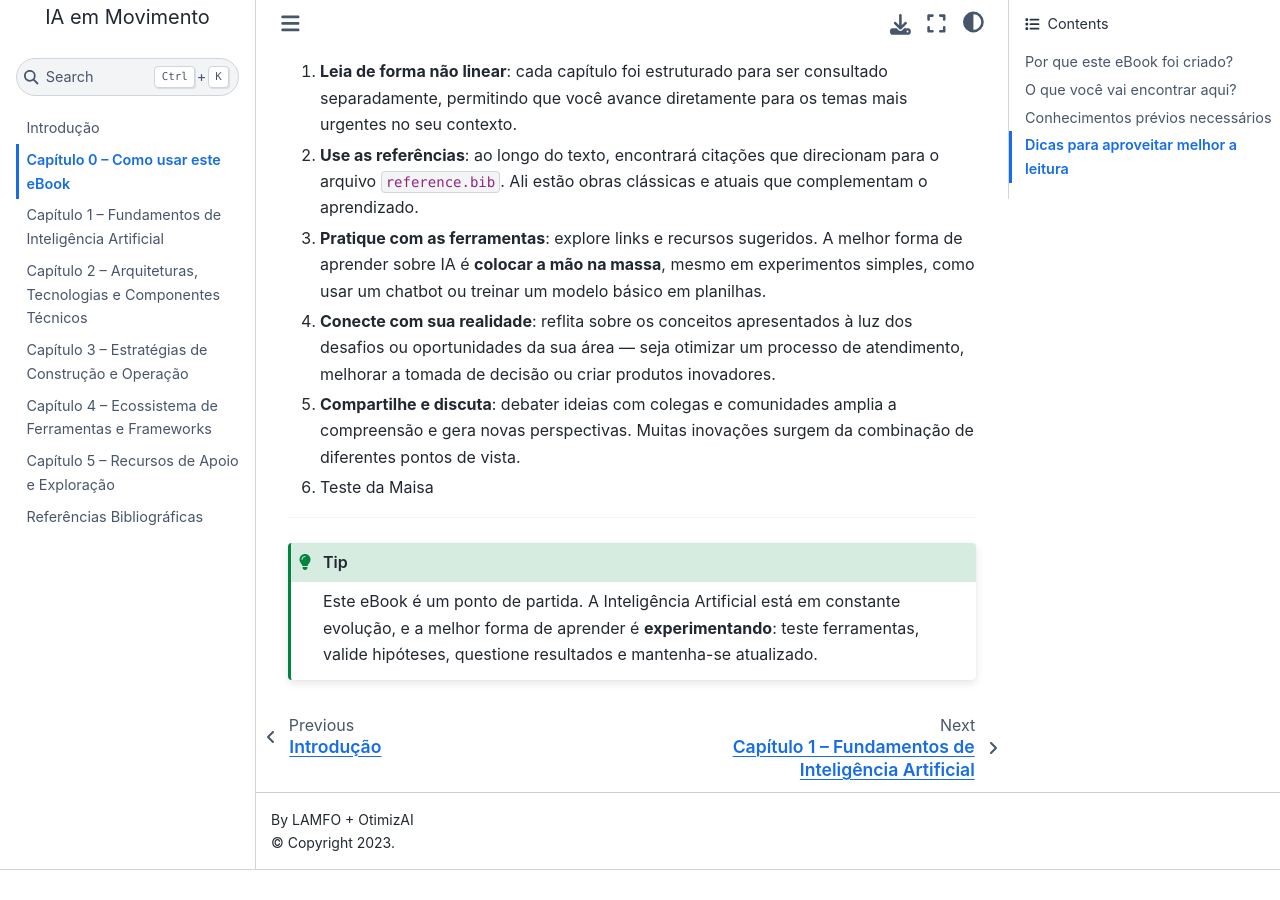
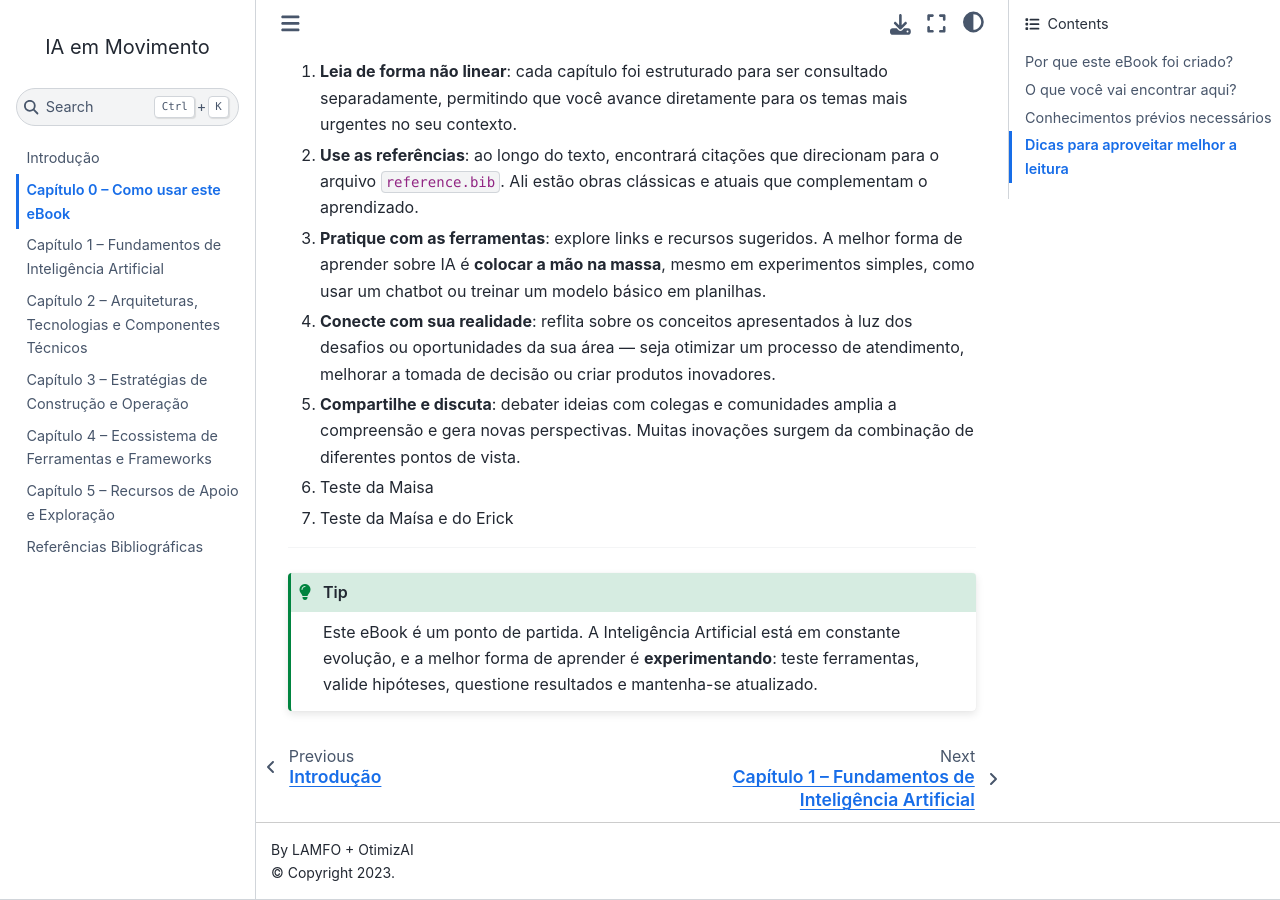
Before and after one commit to unb-lamfo-negocios-ai/LivroIAemMovimento, a Jupyter Book: the page built from capitulos/cap0.md, in a window 1280 px wide and 900 px high, scrolled down 2103 px. Built offline with Jupyter Book 1.0.4 settings and Sphinx 7.4.7 and the Sphinx Book theme 1.1.4, drawn with Linux system fonts in a browser that asks for light colours; cross-references to code outside the pages are shown as plain code; before the commit the page ends 2973 px from its top, so only the background shows below that.

Commit message:
Update cap0.md

```diff
--- a/capitulos/cap0.md
+++ b/capitulos/cap0.md
@@ -52,6 +52,7 @@ Por exemplo: quando falarmos em “redes neurais”, você pode imaginá-las com
 4. **Conecte com sua realidade**: reflita sobre os conceitos apresentados à luz dos desafios ou oportunidades da sua área — seja otimizar um processo de atendimento, melhorar a tomada de decisão ou criar produtos inovadores.
 5. **Compartilhe e discuta**: debater ideias com colegas e comunidades amplia a compreensão e gera novas perspectivas. Muitas inovações surgem da combinação de diferentes pontos de vista.
 6. Teste da Maisa
+7. Teste da Maísa e do Erick
 ---
 
 :::{tip}
```
